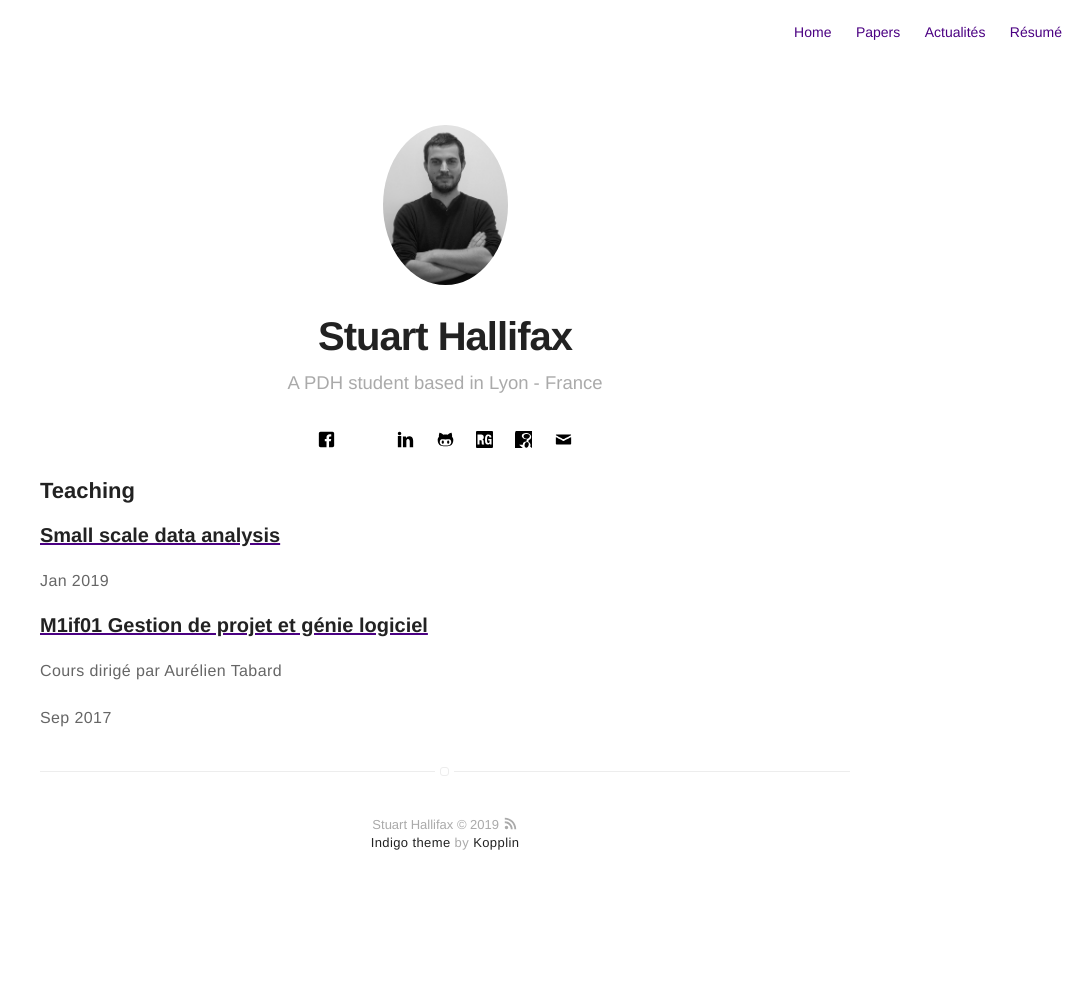
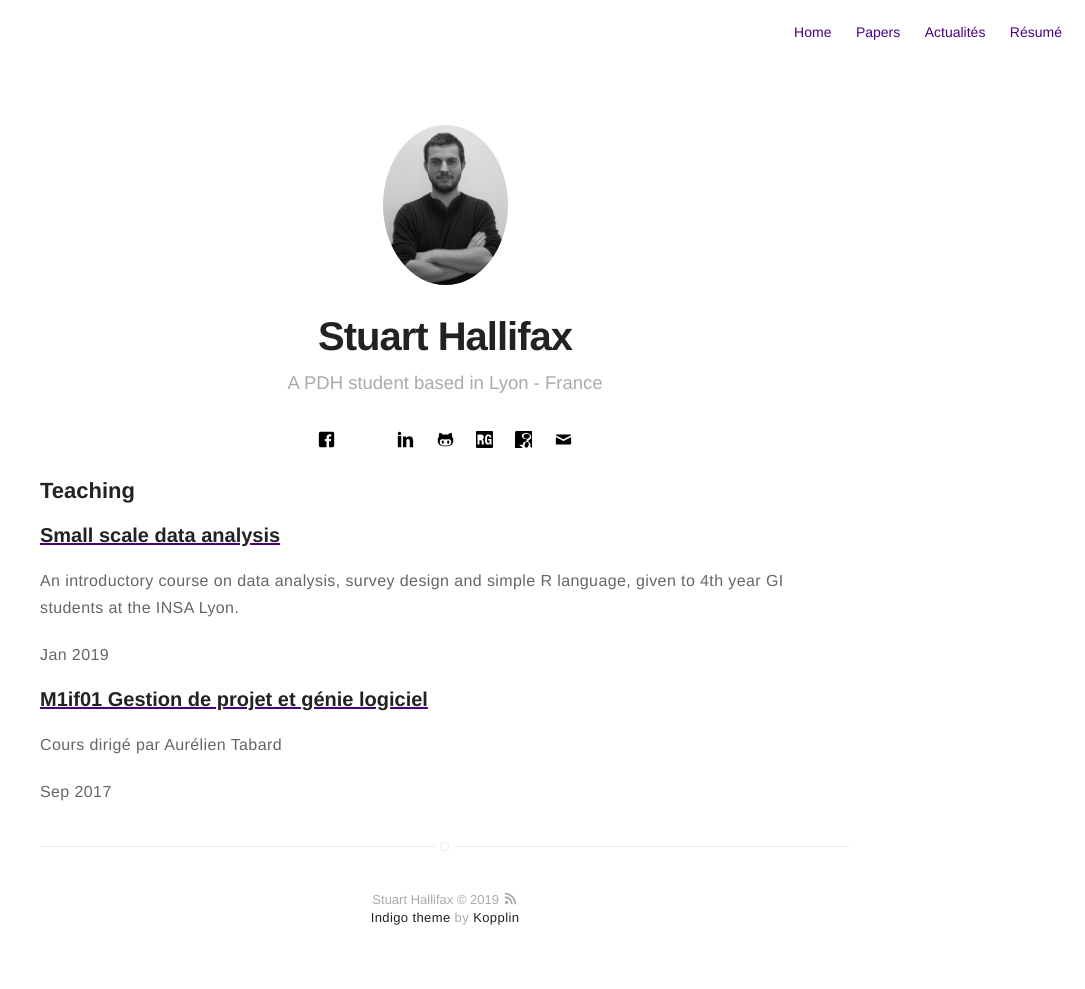
Before and after one commit to Therberus/therberus.github.io, a Jekyll site: the page built from teaching.html, in a window 1280 px wide. Shown: the whole page, without its empty margins (195-1280 px from the left). Built offline with Jekyll 4.4.1, drawn with Linux system fonts in a browser that asks for light colours; before the commit the page ends 914 px from its top, so only the background shows below that.

Commit message:
Updated links

```diff
--- a/_posts/0000-00-00-SmallScale.markdown
+++ b/_posts/0000-00-00-SmallScale.markdown
@@ -4,7 +4,7 @@ date: "(January, 2019)"
 layout: post
 teaching: true
 hidden: true # don't count this post in blog pagination
-description: ""
+description: "An introductory course on data analysis, survey design and simple R language, given to 4th year GI students at the INSA Lyon."
 ---
 
 Course material [here](SmallScaleDataAnalysis.zip)
```
Also changed, not shown: 2 other files.
